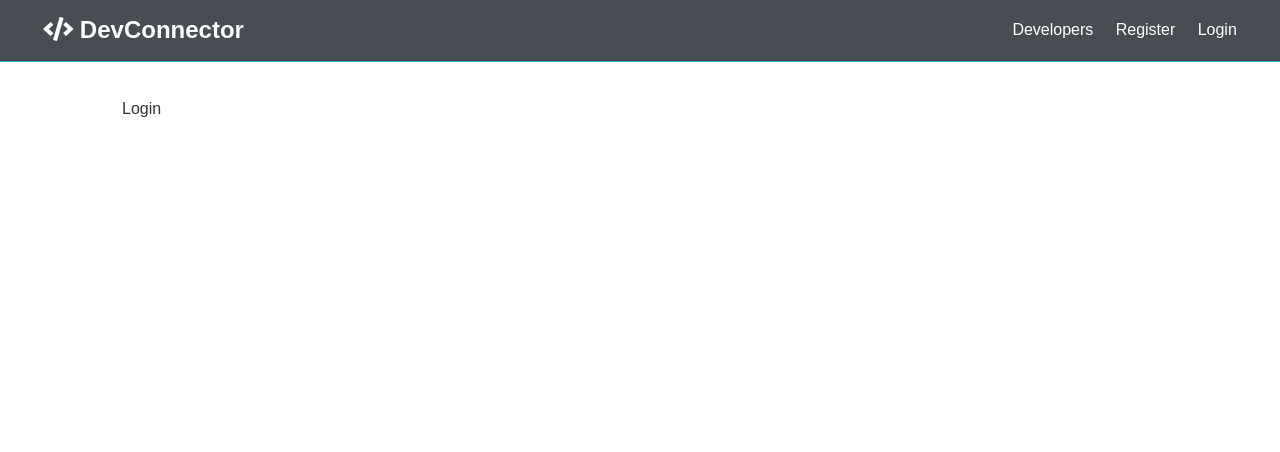
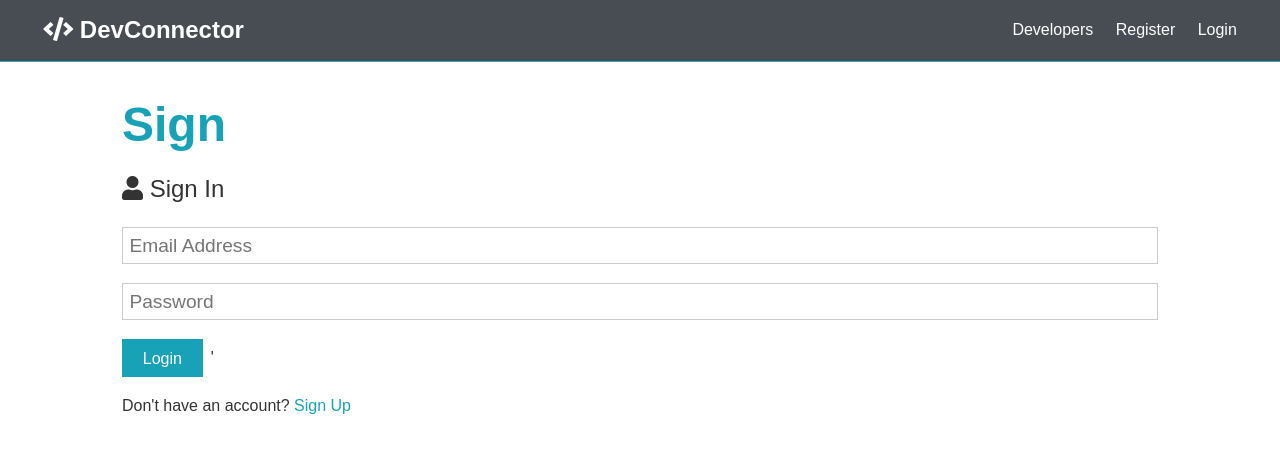
Before and after one commit to kleverfp/dev_social_media, a React (Create React App) app in the folder client/: page /login in a window 1280 px wide. Shown: the top 452 px of the page. Built offline with nearby package versions, Linux system fonts and the light colour scheme; the HTML template or start-up script is replaced by a standard one.

Commit message:
insert login and register from front-end

```diff
--- a/client/package.json
+++ b/client/package.json
@@ -42,5 +42,6 @@
       "last 1 firefox version",
       "last 1 safari version"
     ]
-  }
+  },
+  "proxy":"http://localhost:5000"
 }
--- a/client/src/components/auth/Login.js
+++ b/client/src/components/auth/Login.js
@@ -1,8 +1,56 @@
-import React from "react";
+import React,{Fragment, useState} from "react";
+import axios from 'axios';
+import {Link} from 'react-router-dom';
 
-const Login =()=>{
+
+const Login = ()=>{
+    const [FormData,setFormData] = useState({
+        email:'',
+        password:''
+    })
+
+
+
+    const emailHandler = (e)=>{
+        setFormData({...FormData,email:e.target.value});
+    };
+    const passwordHandler = (e)=>{
+        setFormData({...FormData,password:e.target.value});
+    };
+
+
+    const submitHandler= async (e)=>{
+        e.preventDefault();
+        console.log('success');
+
+    }
+
+
     return(
-        <div>Login</div>
+       <Fragment>
+            <h1 className="large text-primary">Sign</h1>
+            <p className="lead"><i className="fas fa-user"></i> Sign In</p>
+            <form className="form" onSubmit={submitHandler}>
+
+                <div className="form-group">
+                    <input type="email" placeholder="Email Address" name="email" onChange={emailHandler} />
+                </div>
+                <div className="form-group">
+                    <input
+                        type="password"
+                        placeholder="Password"
+                        name="password"
+                        minLength="6"
+                        onChange={passwordHandler}
+                    />
+                </div>
+
+                <input type="submit" className="btn btn-primary" value="Login" />'
+            </form>
+            <p className="my-1">
+                Don't have an account? <Link to="/register">Sign Up</Link>
+            </p>
+       </Fragment>
     )
 }
 
--- a/client/src/components/auth/Register.js
+++ b/client/src/components/auth/Register.js
@@ -1,5 +1,6 @@
 import React,{Fragment, useState} from "react";
-
+import axios from 'axios';
+import {Link} from 'react-router-dom';
 
 
 const Register = ()=>{
@@ -24,12 +25,13 @@
         setFormData({...FormData,password2:e.target.value});
     };
 
-    const submitHandler=(e)=>{
+    const submitHandler= async (e)=>{
         e.preventDefault();
         if(FormData.password !== FormData.password2)
             console.log("Passwords do not match");
-
-        console.log(FormData);
+        else{
+            console.log("success");
+        }
     }
 
 
@@ -69,7 +71,7 @@
                 <input type="submit" className="btn btn-primary" value="Register" />'
             </form>
             <p className="my-1">
-                Already have an account? <a href="login.html">Sign In</a>
+                Already have an account? <Link to="/login">Sign In</Link>
             </p>
        </Fragment>
     )
```
